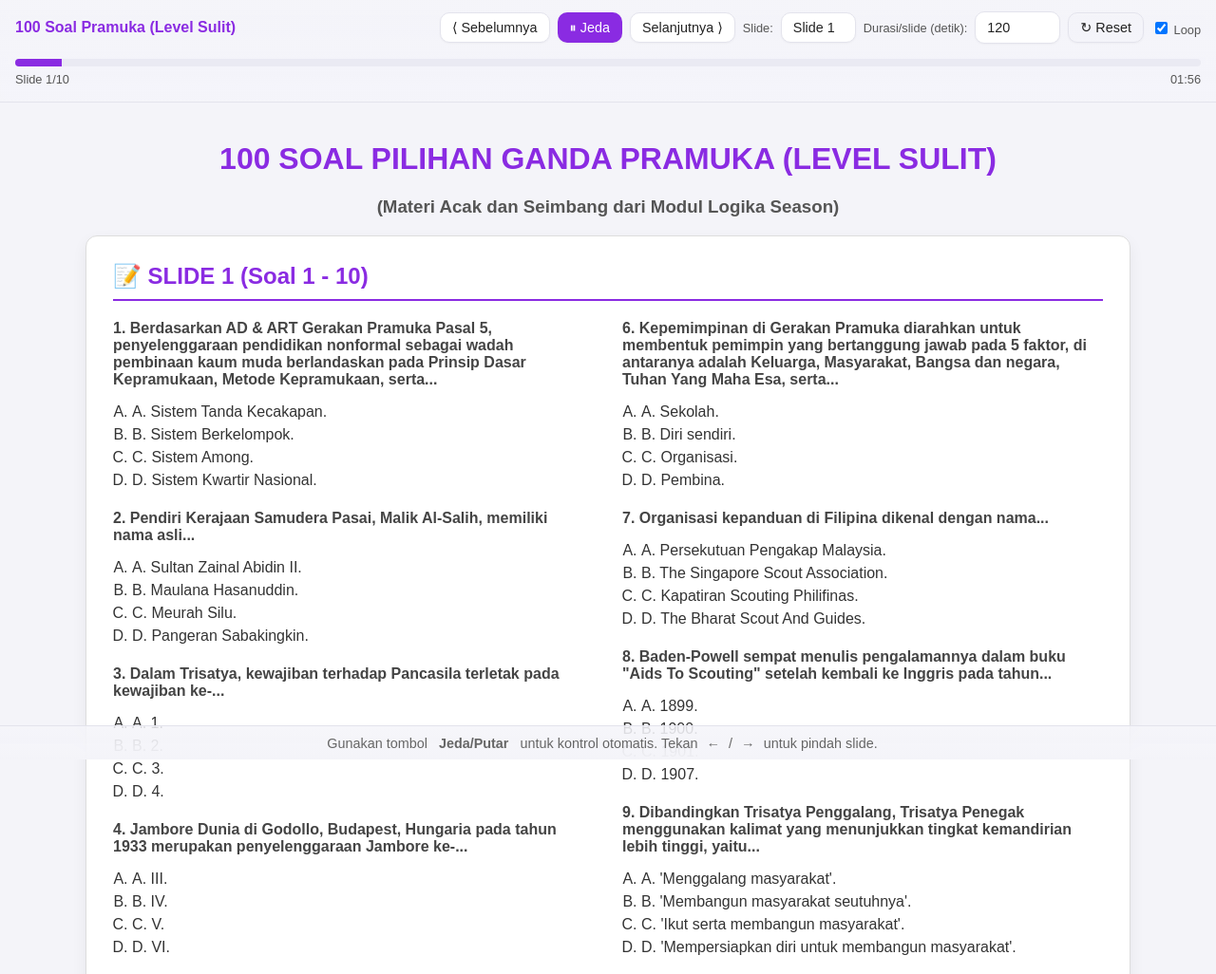
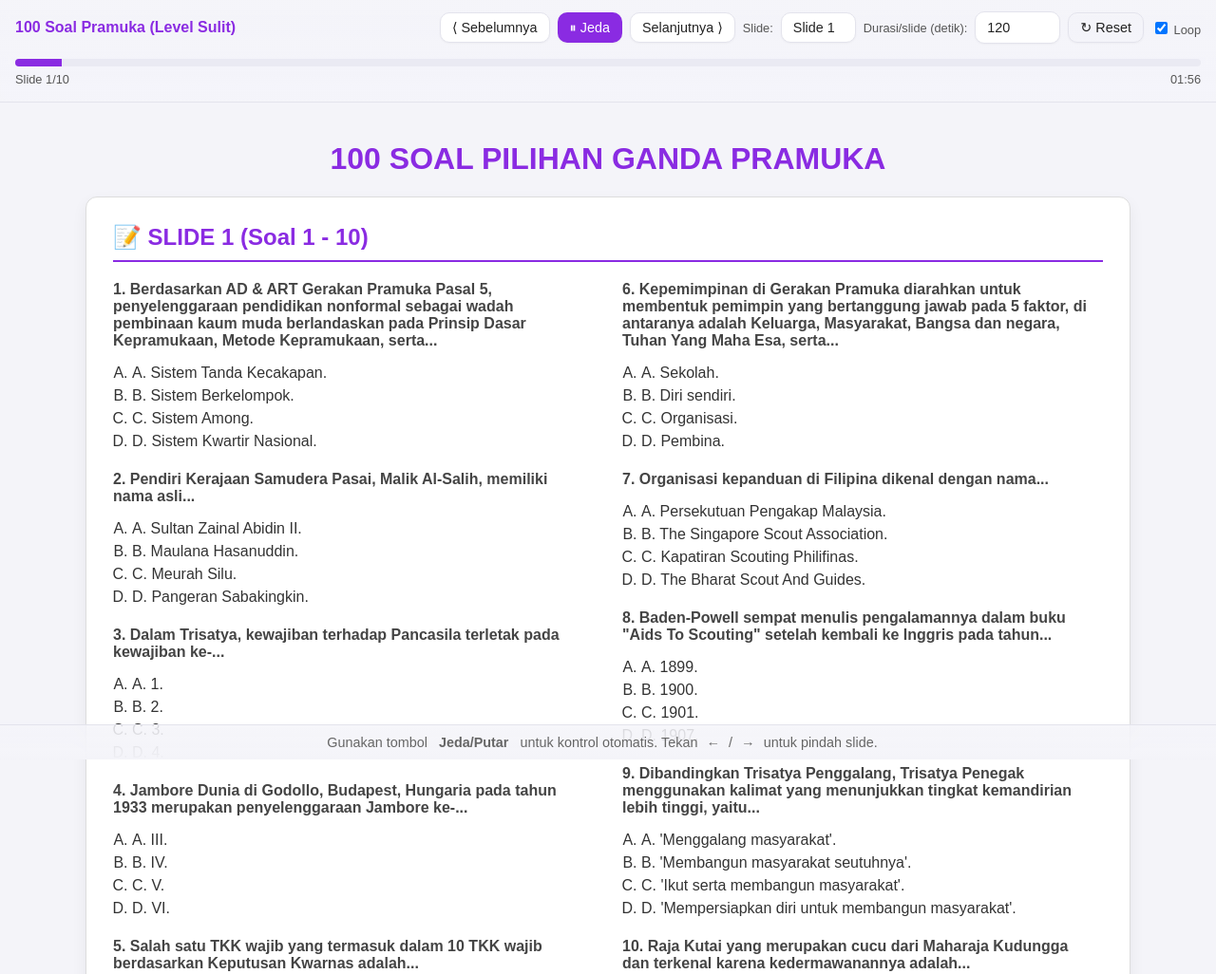
Before and after one commit to Nazariski/pupk1, a plain HTML site: page index.html in a window 1280 px wide. Shown: the top 1026 px of the page at 95% size. Drawn offline with Linux system fonts and the light colour scheme.

Commit message:
2 commite

```diff
--- a/index.html
+++ b/index.html
@@ -82,8 +82,7 @@
   <main>
     <!-- ======= KONTEN SLIDE DARI PENGGUNA (100 SOAL / 10 SLIDE) ======= -->
 
-    <h1 style="text-align: center; color: var(--brand);">100 SOAL PILIHAN GANDA PRAMUKA (LEVEL SULIT)</h1>
-    <h3 style="text-align: center; color: #555;">(Materi Acak dan Seimbang dari Modul Logika Season)</h3>
+    <h1 style="text-align: center; color: var(--brand);">100 SOAL PILIHAN GANDA PRAMUKA</h1>
 
     <!-- SLIDE 1 -->
     <div class="slide">
```
